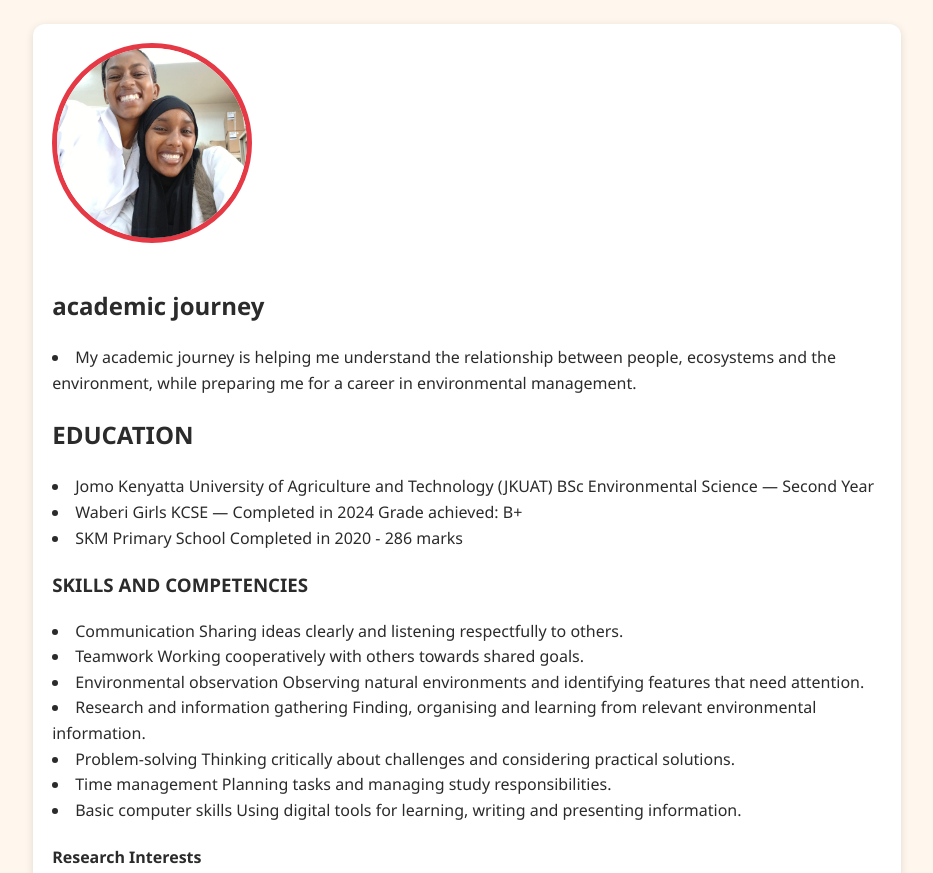
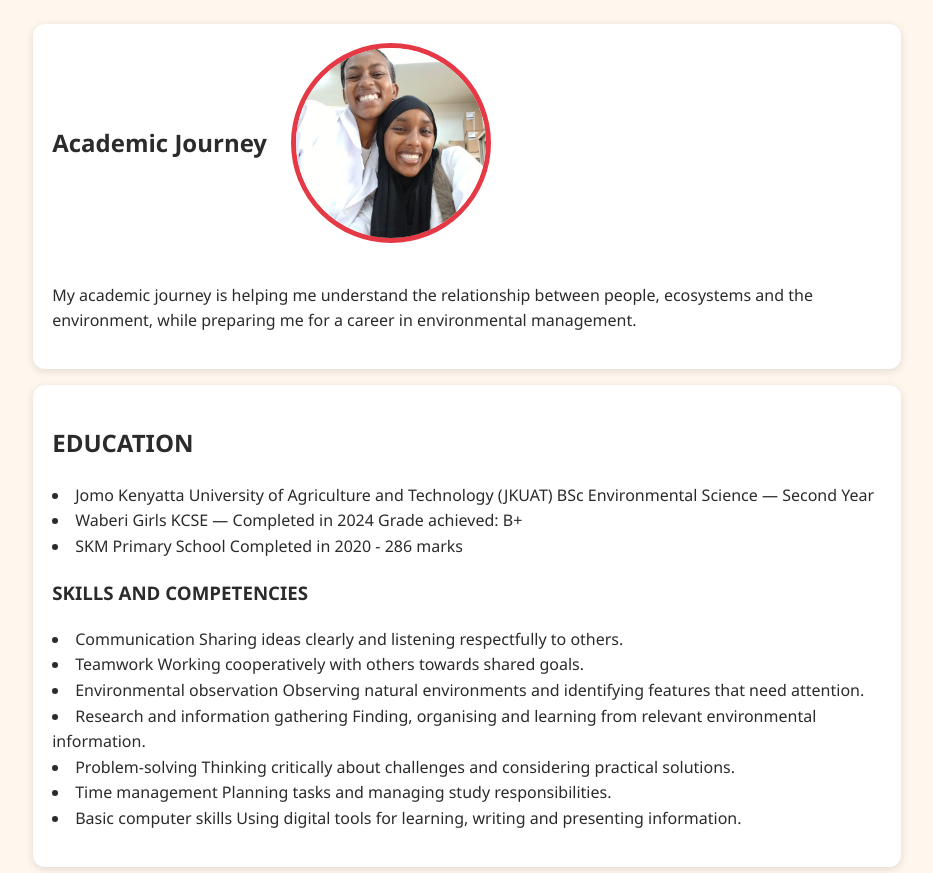
Before and after one commit to athoshuli-art/athoshuli-art.github.io, a plain HTML site: page academic.html in a window 1280 px wide. Shown: the part 160-1033 px from the top of the page, without its empty margins (173-1106 px from the left). Drawn offline with Linux system fonts and the light colour scheme.

Commit message:
Update academic.html

```diff
--- a/academic.html
+++ b/academic.html
@@ -25,16 +25,18 @@
     <main>
         <section class="card hero">
 
+            <h2>Academic Journey</h2>
+
             <img src="images/LAB.jpeg"
                  alt="Photo of me with coursemates in JKUAT"
                  class="profile-pic">
+            <p>
+             My academic journey is helping me understand the relationship between people, ecosystems and the environment, while preparing me for a career in environmental management. </p>
+
+        </section>
+        <section class="card hero">
 
             <div>
-                <h2>academic journey
-</h2>
-
-                <p>
-                   <li>My academic journey is helping me understand the relationship between people, ecosystems and the environment, while preparing me for a career in environmental management.</li>
 
                     <h2>EDUCATION</h2>
                     <li>Jomo Kenyatta University of Agriculture and Technology (JKUAT) BSc Environmental Science — Second Year</li>
@@ -52,6 +54,9 @@
                 <li>Time management Planning tasks and managing study responsibilities.</li>
                 <li>Basic computer skills Using digital tools for learning, writing and presenting information.</li>
                 </p>
+        </section>
+
+        <section class="card hero">
 
 
                     <h4>Research Interests</h4>
@@ -62,9 +67,12 @@
                 <li> Climate change, adaptation and community resilience.</li>
                 <li>Water resources, water quality and catchment protection.</li>
                 <li>Community participation in environmental conservation.</li>
+        </section>
+
+        <section class="card hero">
 
 
-                <p>
+               <p>
                     <strong>Fun fact:</strong>
                      I enjoy nature walks and discovering new places, especially environments with interesting landscapes and wildlife.
                 </p>
```
